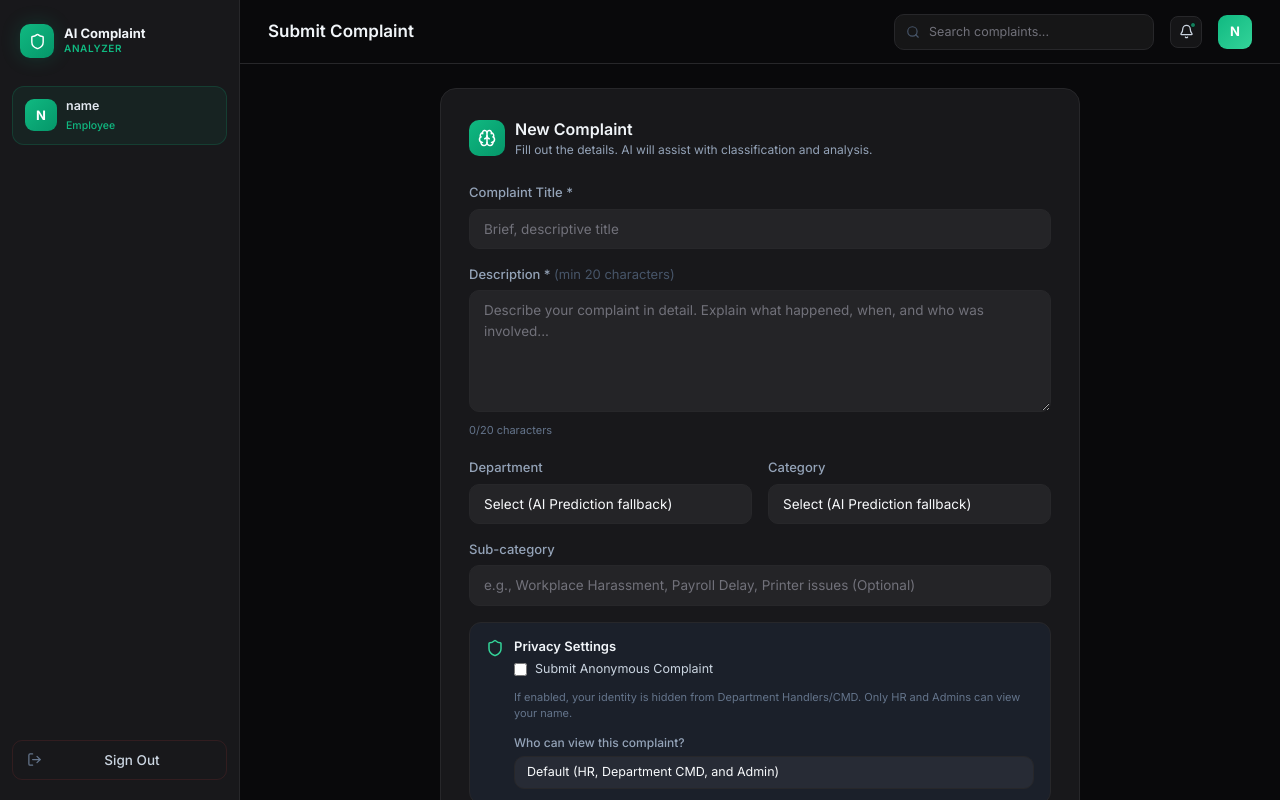
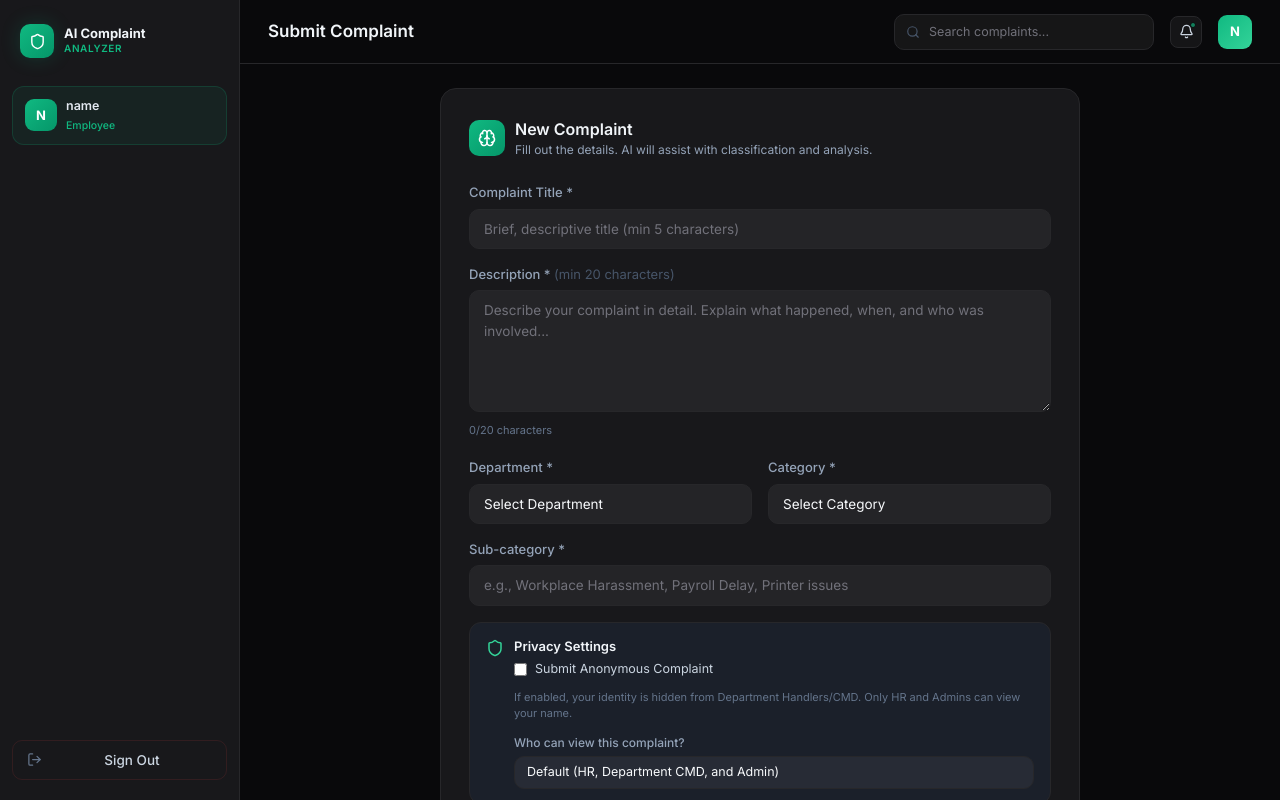
Before and after one commit to Adityachore/SOmething-special, a Next.js app in the folder frontend/: page /employee/submit in a window 1280 px wide. Built offline with nearby package versions, Linux system fonts and the light colour scheme; sample sign-in values are in the browser's storage.

Commit message:
feat: enforce required form fields for complaint submission except attachments

```diff
--- a/frontend/app/employee/submit/page.tsx
+++ b/frontend/app/employee/submit/page.tsx
@@ -101,8 +101,24 @@ export default function SubmitComplaint() {
 
   const handleSubmit = async (e: React.FormEvent) => {
     e.preventDefault();
+    if (form.title.trim().length < 5) {
+      setError('Title must be at least 5 characters.');
+      return;
+    }
     if (form.description.trim().length < 20) {
       setError('Description must be at least 20 characters.');
+      return;
+    }
+    if (!form.employee_department) {
+      setError('Please select a department.');
+      return;
+    }
+    if (!form.employee_category) {
+      setError('Please select a category.');
+      return;
+    }
+    if (!form.employee_subcategory.trim()) {
+      setError('Please enter a sub-category.');
       return;
     }
 
@@ -190,10 +206,10 @@ export default function SubmitComplaint() {
           </div>
 
           <form onSubmit={handleSubmit}>
-            {/* Title */}
+             {/* Title */}
             <div style={{ marginBottom: 16 }}>
               <label style={{ display: 'block', fontSize: 13, fontWeight: 500, color: '#94a3b8', marginBottom: 6 }}>Complaint Title *</label>
-              <input className="input" placeholder="Brief, descriptive title" value={form.title} onChange={e => setForm(f => ({ ...f, title: e.target.value }))} required />
+              <input className="input" placeholder="Brief, descriptive title (min 5 characters)" value={form.title} onChange={e => setForm(f => ({ ...f, title: e.target.value }))} required minLength={5} />
             </div>
 
             {/* Description */}
@@ -201,7 +217,7 @@ export default function SubmitComplaint() {
               <label style={{ display: 'block', fontSize: 13, fontWeight: 500, color: '#94a3b8', marginBottom: 6 }}>
                 Description * <span style={{ color: '#475569', fontWeight: 400 }}>(min 20 characters)</span>
               </label>
-              <textarea className="input textarea" rows={5} placeholder="Describe your complaint in detail. Explain what happened, when, and who was involved..." value={form.description} onChange={e => setForm(f => ({ ...f, description: e.target.value }))} required />
+              <textarea className="input textarea" rows={5} placeholder="Describe your complaint in detail. Explain what happened, when, and who was involved..." value={form.description} onChange={e => setForm(f => ({ ...f, description: e.target.value }))} required minLength={20} />
               <div style={{ fontSize: 11, color: form.description.length >= 20 ? '#34d399' : '#64748b', marginTop: 4 }}>
                 {form.description.length}/20 characters
               </div>
@@ -210,16 +226,16 @@ export default function SubmitComplaint() {
             {/* Categorization Dropdowns */}
             <div style={{ display: 'grid', gridTemplateColumns: '1fr 1fr', gap: 16, marginBottom: 16 }}>
               <div>
-                <label style={{ display: 'block', fontSize: 13, fontWeight: 500, color: '#94a3b8', marginBottom: 6 }}>Department</label>
-                <select className="input select" value={form.employee_department} onChange={e => setForm(f => ({ ...f, employee_department: e.target.value }))}>
-                  <option value="">Select (AI Prediction fallback)</option>
+                <label style={{ display: 'block', fontSize: 13, fontWeight: 500, color: '#94a3b8', marginBottom: 6 }}>Department *</label>
+                <select className="input select" value={form.employee_department} onChange={e => setForm(f => ({ ...f, employee_department: e.target.value }))} required>
+                  <option value="">Select Department</option>
                   {DEPARTMENTS.map(dept => <option key={dept} value={dept}>{dept}</option>)}
                 </select>
               </div>
               <div>
-                <label style={{ display: 'block', fontSize: 13, fontWeight: 500, color: '#94a3b8', marginBottom: 6 }}>Category</label>
-                <select className="input select" value={form.employee_category} onChange={e => setForm(f => ({ ...f, employee_category: e.target.value }))}>
-                  <option value="">Select (AI Prediction fallback)</option>
+                <label style={{ display: 'block', fontSize: 13, fontWeight: 500, color: '#94a3b8', marginBottom: 6 }}>Category *</label>
+                <select className="input select" value={form.employee_category} onChange={e => setForm(f => ({ ...f, employee_category: e.target.value }))} required>
+                  <option value="">Select Category</option>
                   {CATEGORIES.map(cat => <option key={cat} value={cat}>{cat}</option>)}
                 </select>
               </div>
@@ -227,8 +243,8 @@ export default function SubmitComplaint() {
 
             {/* Subcategory */}
             <div style={{ marginBottom: 16 }}>
-              <label style={{ display: 'block', fontSize: 13, fontWeight: 500, color: '#94a3b8', marginBottom: 6 }}>Sub-category</label>
-              <input className="input" placeholder="e.g., Workplace Harassment, Payroll Delay, Printer issues (Optional)" value={form.employee_subcategory} onChange={e => setForm(f => ({ ...f, employee_subcategory: e.target.value }))} />
+              <label style={{ display: 'block', fontSize: 13, fontWeight: 500, color: '#94a3b8', marginBottom: 6 }}>Sub-category *</label>
+              <input className="input" placeholder="e.g., Workplace Harassment, Payroll Delay, Printer issues" value={form.employee_subcategory} onChange={e => setForm(f => ({ ...f, employee_subcategory: e.target.value }))} required />
             </div>
 
             {/* Privacy and Anonymity */}
```
